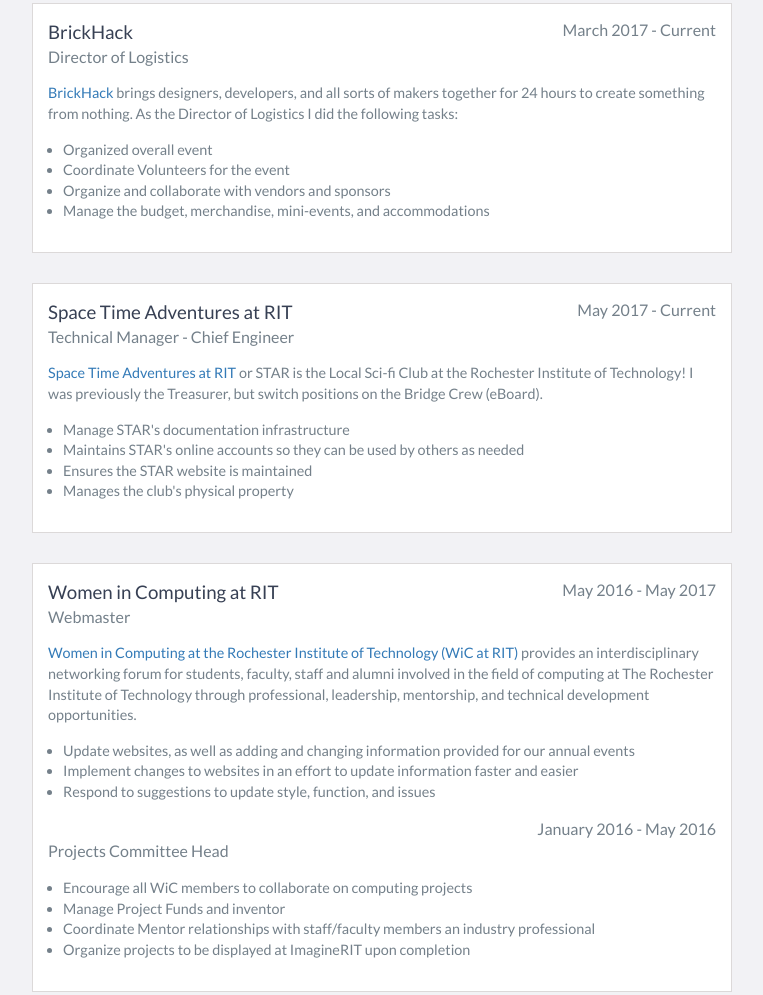
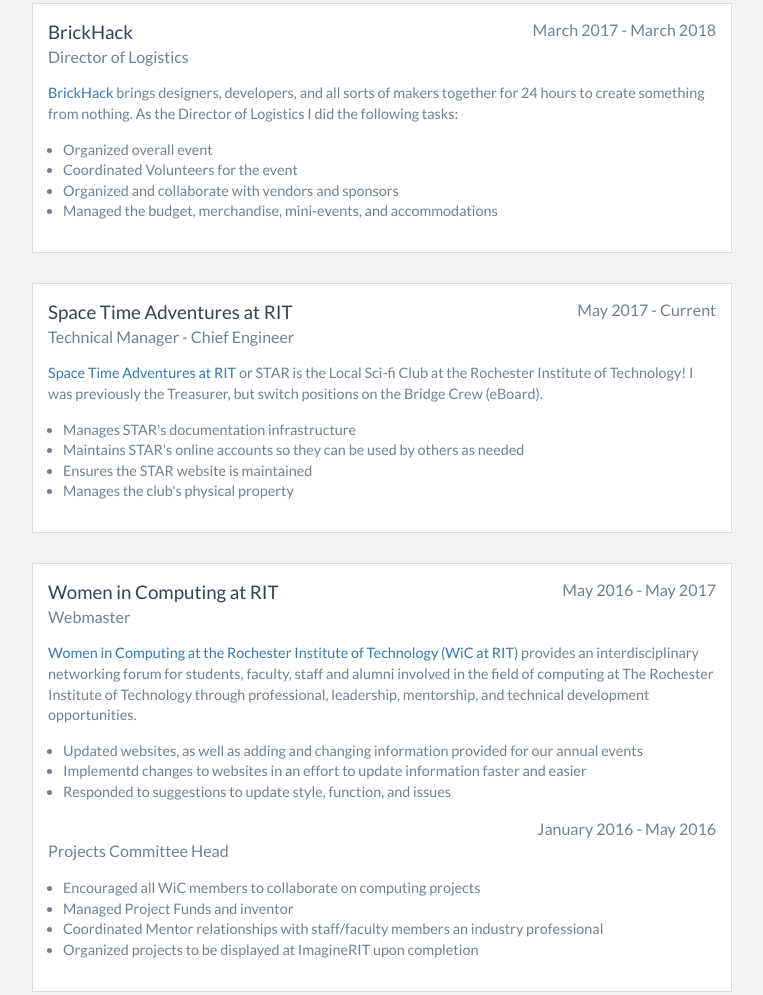
Before and after one commit to noblelady/noblelady.github.io, a website: page index.html in a window 1280 px wide. Shown: the part 2421-3416 px from the top of the page, without its empty margins (258-1021 px from the left). Drawn offline with nearby package versions, Linux system fonts and the light colour scheme.

Commit message:
edited some text to past tense

```diff
--- a/index.html
+++ b/index.html
@@ -97,8 +97,8 @@
                 <h3>Datto Inc.</h3>
                 <h4>Software Engineering Intern</h4>
                 <ul>
-                    <li>Implement web interfaces using HTML, CSS, and JavaScript</li>
-                    <li>Code high-volume software using primarily PHP</li>
+                    <li>Implemented web interfaces using HTML, CSS, and JavaScript</li>
+                    <li>Coded high-volume software using primarily PHP</li>
                     <li>Created new backend mySQL repository used by development team</li>
                     <li>Worked in a Linux-heavy environment</li>
                 </ul>
@@ -139,16 +139,16 @@
 
         <div class="optional-section-block">
             <h3>BrickHack</h3>
-            <span class="education-date">March 2017 - Current</span>
+            <span class="education-date">March 2017 - March 2018</span>
             <h4>Director of Logistics</h4>
             <p>
                 <a href="https://brickhack.io">BrickHack</a> brings designers, developers, and all sorts of makers together for 24 hours to create something from nothing. As the Director of Logistics I did the following tasks:
             </p>
             <ul>
                 <li>Organized overall event</li>
-                <li>Coordinate Volunteers for the event</li>
-                <li>Organize and collaborate with vendors and sponsors</li>
-                <li>Manage the budget, merchandise, mini-events, and accommodations</li>
+                <li>Coordinated Volunteers for the event</li>
+                <li>Organized and collaborate with vendors and sponsors</li>
+                <li>Managed the budget, merchandise, mini-events, and accommodations</li>
             </ul>
         </div>
         <!-- End .optional-section-block -->
@@ -161,7 +161,7 @@
                 <a href="https://brickhack.io">Space Time Adventures at RIT</a> or STAR is the Local Sci-fi Club at the Rochester Institute of Technology! I was previously the Treasurer, but switch positions on the Bridge Crew (eBoard).
             </p>
             <ul>
-                <li>Manage STAR's documentation infrastructure</li>
+                <li>Manages STAR's documentation infrastructure</li>
                 <li>Maintains STAR's online accounts so they can be used by others as needed</li>
                 <li>Ensures the STAR website is maintained</li>
                 <li>Manages the club's physical property</li>
@@ -178,18 +178,18 @@
                 provides an interdisciplinary networking forum for students, faculty, staff and alumni involved in the field of computing at The Rochester Institute of Technology through professional, leadership, mentorship, and technical development opportunities.
             </p>
             <ul>
-                <li>Update websites, as well as adding and changing information provided for our annual events</li>
-                <li>Implement changes to websites in an effort to update information faster and easier</li>
-                <li>Respond to suggestions to update style, function, and issues</li>
+                <li>Updated websites, as well as adding and changing information provided for our annual events</li>
+                <li>Implementd changes to websites in an effort to update information faster and easier</li>
+                <li>Responded to suggestions to update style, function, and issues</li>
             </ul>
 
             <span class="education-date">January 2016 - May 2016</span>
             <h4>Projects Committee Head</h4>
             <ul>
-                <li>Encourage all WiC members to collaborate on computing projects</li>
-                <li>Manage Project Funds and inventor</li>
-                <li>Coordinate Mentor relationships with staff/faculty members an industry professional</li>
-                <li>Organize projects to be displayed at ImagineRIT upon completion</li>
+                <li>Encouraged all WiC members to collaborate on computing projects</li>
+                <li>Managed Project Funds and inventor</li>
+                <li>Coordinated Mentor relationships with staff/faculty members an industry professional</li>
+                <li>Organized projects to be displayed at ImagineRIT upon completion</li>
             </ul>
         </div>
         <!-- End .optional-section-block -->
@@ -292,7 +292,7 @@
             <li>CSS3</li>
             <li>PHP</li>
             <li>jQuery</li>
-            <li>mySQL</li>
+            <li>MySQL</li>
             <li>Swift</li>
             <li>Objective-C</li>
             <li>Sass</li>
@@ -302,6 +302,7 @@
             <li>Gulp</li>
             <li>C#</li>
             <li>AngularJs</li>
+            <li>UX/UI Design</li>
         </ul>
     </div>
     <!-- End #skills -->
```
